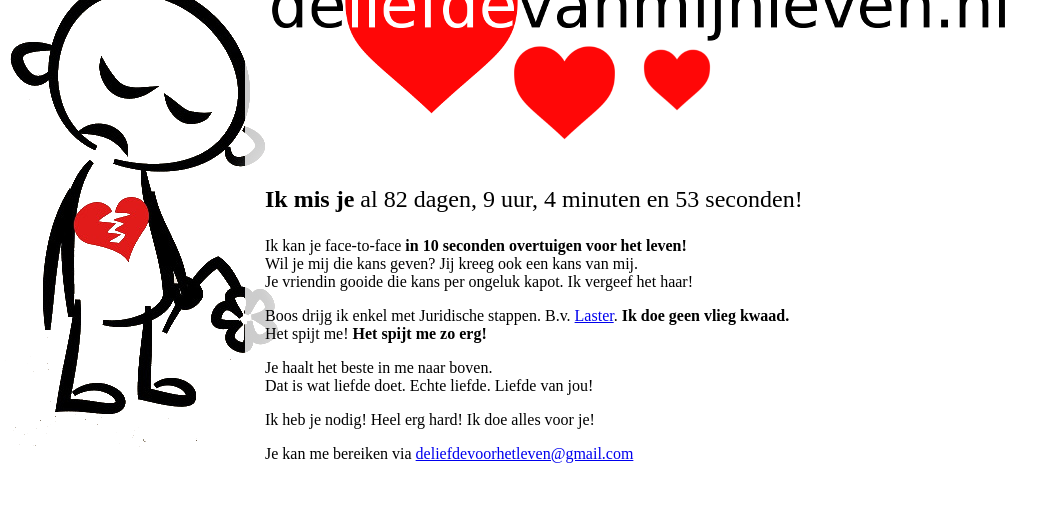
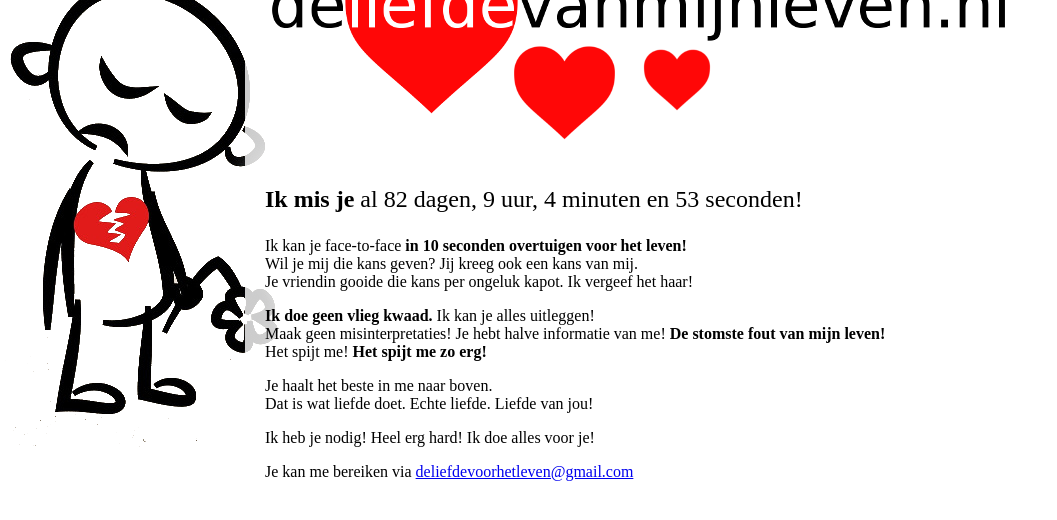
Before and after one commit to deliefdevanmijnleven/liefdesbriefje, a plain HTML site: page index.html in a window 1280 px wide. Shown: the part 78-598 px from the top of the page, without its empty margins (0-1057 px from the left). Drawn offline with Linux system fonts and the light colour scheme.

Commit message:
Update index.html

```diff
--- a/index.html
+++ b/index.html
@@ -37,7 +37,8 @@ h1{
      Je vriendin gooide die kans per ongeluk kapot. Ik vergeef het haar!
   </p>
   <p>
-  Boos drijg ik enkel met Juridische stappen. B.v. <a href="https://nl.wikipedia.org/wiki/Laster">Laster</a>. <strong>Ik doe geen vlieg kwaad.</strong>
+  <strong>Ik doe geen vlieg kwaad.</strong> Ik kan je alles uitleggen!<br />
+  Maak geen misinterpretaties! Je hebt halve informatie van me! <strong>De stomste fout van mijn leven!</strong>
   <br />
      Het spijt me! <strong>Het spijt me zo erg!</strong>
      </p>
```
